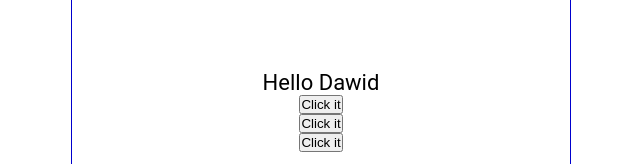
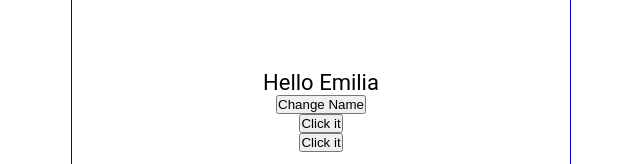
Before and after one commit to Radexman/react-video-course, a React (Create React App) app: page / in a window 1280 px wide. Shown: the part 297-461 px from the top of the page, without its empty margins (319-959 px from the left). Built offline with nearby package versions, Linux system fonts and the light colour scheme.

Commit message:
useState Hook

```diff
--- a/src/Content.jsx
+++ b/src/Content.jsx
@@ -1,29 +1,30 @@
+import { useState } from 'react';
 import './Content.css';
 
 export default function Content() {
+	const [name, setName] = useState('Emilia');
+	const [count, setCount] = useState(0);
+
 	const handleNameChange = () => {
 		const names = ['Radek', 'Emilia', 'Dawid', 'Miłosz'];
-		return names[Math.floor(Math.random() * names.length)];
+		setName(names[Math.floor(Math.random() * names.length)]);
 	};
 
 	const handleClick = () => {
-		console.log('You clicked it');
+		setCount(count + 1);
+		console.log(count);
 	};
 
-	const handleClickTwo = (name) => {
-		console.log(`${name} was clicked`);
-	};
-
-	const handleClickThree = (e) => {
-		console.log(e.target.innerText);
+	const handleClickTwo = () => {
+		console.log(count);
 	};
 
 	return (
 		<main>
-			<p onDoubleClick={handleClick}>Hello {handleNameChange()}</p>
+			<p onDoubleClick={handleClick}>Hello {name}</p>
+			<button onClick={handleNameChange}>Change Name</button>
 			<button onClick={handleClick}>Click it</button>
-			<button onClick={() => handleClickTwo('Dave')}>Click it</button>
-			<button onClick={(e) => handleClickThree(e)}>Click it</button>
+			<button onClick={handleClickTwo}>Click it</button>
 		</main>
 	);
 }
```
